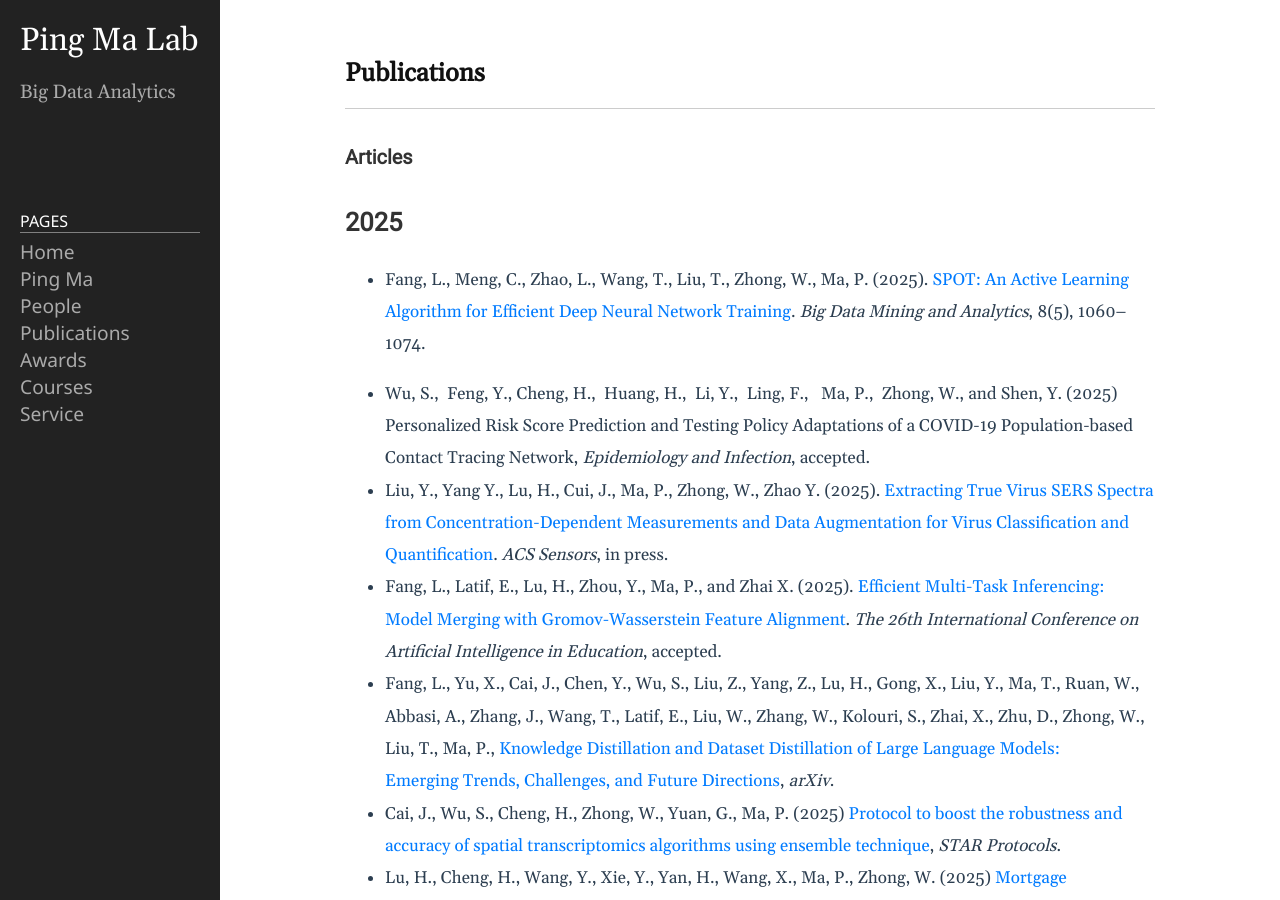
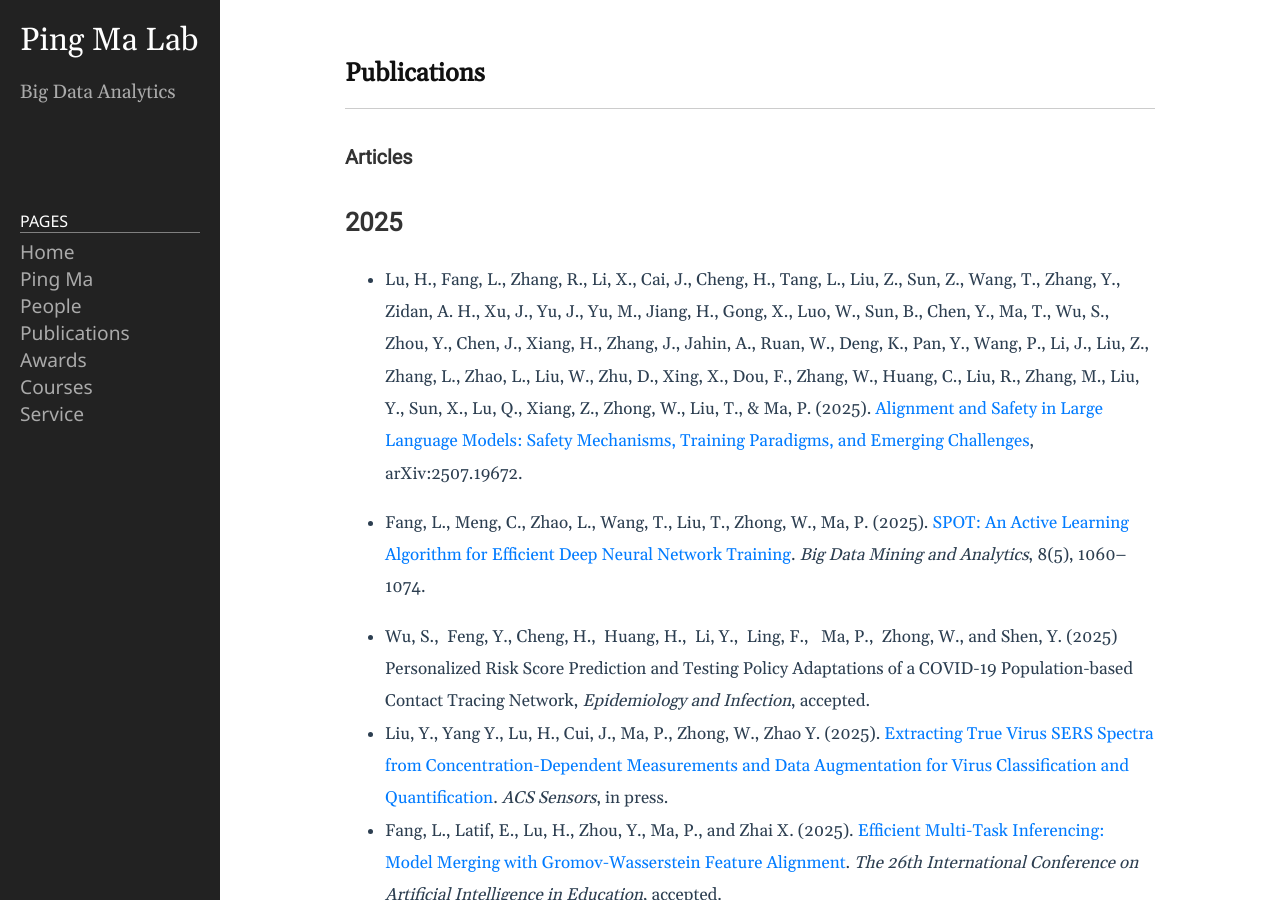
Before and after one commit to BDALpingio/BDALpingio.github.io, a Jekyll site: the page built from 3_publications.md, in a window 1280 px wide and 900 px high. Built offline with Jekyll 4.4.1, drawn with Linux system fonts in a browser that asks for light colours.

Commit message:
Update 3_publications.md

```diff
--- a/3_publications.md
+++ b/3_publications.md
@@ -8,6 +8,8 @@ permalink: /3_publications/
 
 
 ## 2025
+- Lu, H., Fang, L., Zhang, R., Li, X., Cai, J., Cheng, H., Tang, L., Liu, Z., Sun, Z., Wang, T., Zhang, Y., Zidan, A. H., Xu, J., Yu, J., Yu, M., Jiang, H., Gong, X., Luo, W., Sun, B., Chen, Y., Ma, T., Wu, S., Zhou, Y., Chen, J., Xiang, H., Zhang, J., Jahin, A., Ruan, W., Deng, K., Pan, Y., Wang, P., Li, J., Liu, Z., Zhang, L., Zhao, L., Liu, W., Zhu, D., Xing, X., Dou, F., Zhang, W., Huang, C., Liu, R., Zhang, M., Liu, Y., Sun, X., Lu, Q., Xiang, Z., Zhong, W., Liu, T., & Ma, P. (2025). [Alignment and Safety in Large Language Models: Safety Mechanisms, Training Paradigms, and Emerging Challenges](https://arxiv.org/abs/2507.19672), arXiv:2507.19672.
+
 - Fang, L., Meng, C., Zhao, L., Wang, T., Liu, T., Zhong, W., Ma, P. (2025). [SPOT: An Active Learning Algorithm for Efficient Deep Neural Network Training](https://doi.org/10.26599/BDMA.2025.9020011). _Big Data Mining and Analytics_, 8(5), 1060–1074.
 
 - Wu, S.,  Feng, Y., Cheng, H.,  Huang, H.,  Li, Y.,  Ling, F.,   Ma, P.,  Zhong, W., and Shen, Y. (2025) Personalized Risk Score Prediction and Testing Policy Adaptations of a COVID-19 Population-based Contact Tracing Network, _Epidemiology and Infection_, accepted.
```
